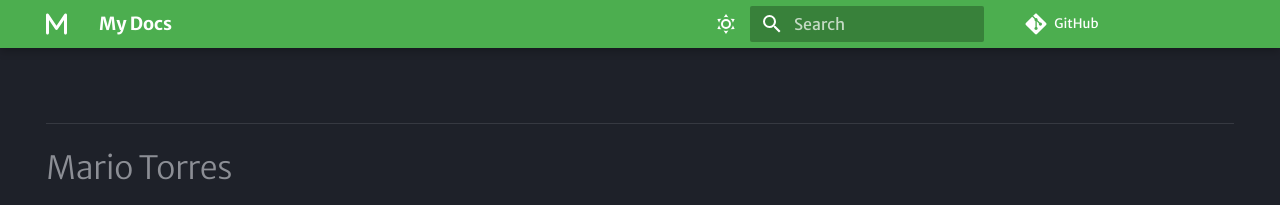
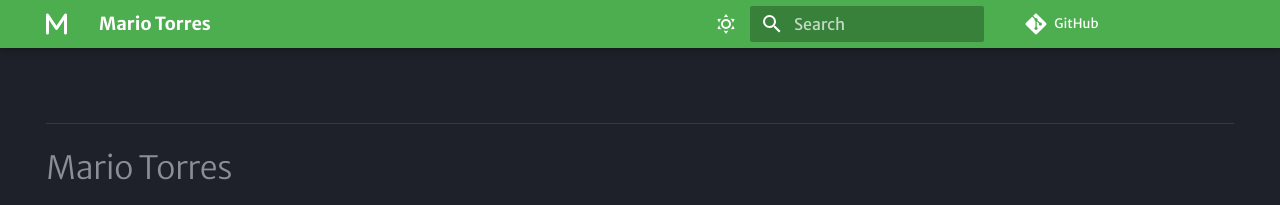
Before and after one commit to mariotorrestech/mkdocs-deploy, an MkDocs documentation site: the page built from docs/index.md, in a window 1280 px wide. Shown: the top 205 px of the page. Built offline with MkDocs 1.6.1 and Material for MkDocs 9.7.7, drawn with Linux system fonts in a browser that asks for light colours; some web fonts are replaced; comment, search, counter and statistics services are not loaded.

Commit message:
yml corrected

```diff
--- a/mkdocs.yml
+++ b/mkdocs.yml
@@ -1,4 +1,4 @@
-site_name: My Docs
+site_name: Mario Torres
 site_url: https://mariotorrestech.github.io/
 repo_url: https://github.com/mariotorrestech/mariotorrestech.github.io
 docs_dir: docs
```
